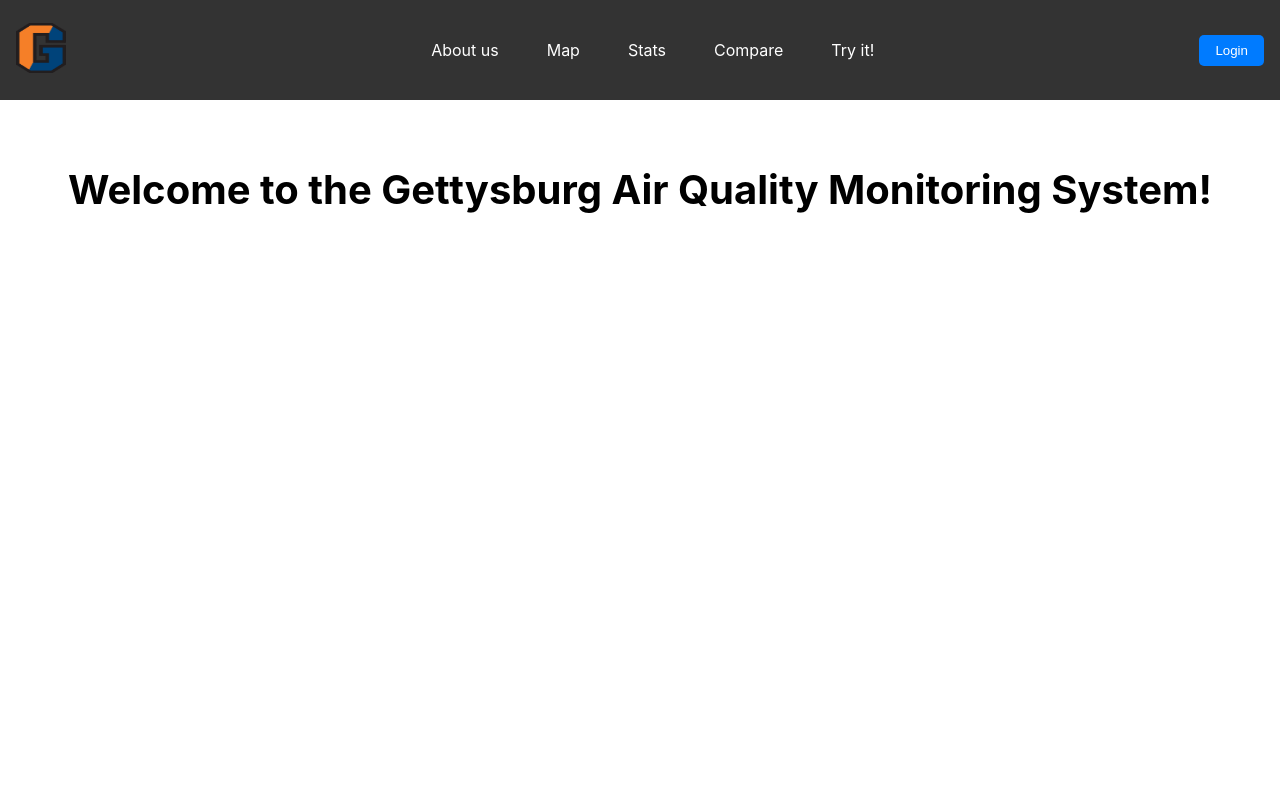
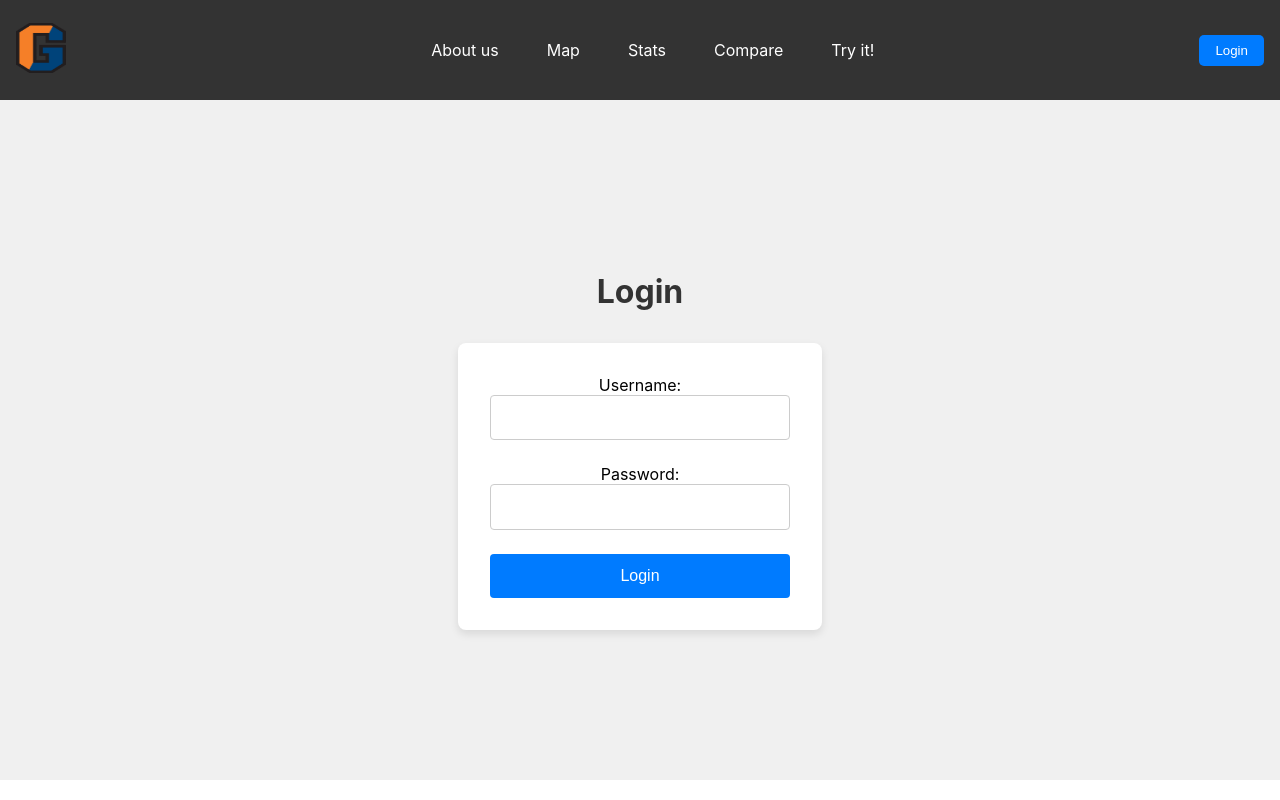
Before and after one commit to CharlieBoye8/air-quality-site, a React (Create React App) app: page /login in a window 1280 px wide. Built offline with nearby package versions, Linux system fonts and the light colour scheme; some icons are missing.

Commit message:
Changed the page navigation to React Router

```diff
--- a/package.json
+++ b/package.json
@@ -12,6 +12,7 @@
     "react-dom": "^18.3.1",
     "react-icons": "^5.3.0",
     "react-leaflet": "^4.2.1",
+    "react-router-dom": "^6.26.2",
     "react-scripts": "5.0.1",
     "web-vitals": "^2.1.4"
   },
--- a/src/App.js
+++ b/src/App.js
@@ -1,5 +1,6 @@
-import React, { useState } from 'react';
+import React from 'react';
 import './App.css';
+import { BrowserRouter as Router, Routes, Route } from 'react-router-dom';
 import Navbar from './components/Navbar';
 import Welcome from './components/Welcome';
 import Map from './components/Map';
@@ -10,35 +11,20 @@ import Login from './components/Login';
 // import Stats from './components/Stats';
 
 function App() {
-  const [activeComponent, setActiveComponent] = useState('welcome');
-
-  const renderComponent = () => {
-    switch (activeComponent) {
-      case 'welcome':
-        return <Welcome />;
-      case 'aboutUs':
-        return <AboutUs />;
-      case 'map':
-        return <Map />;
-      case 'stats':
-        // return <Stats />;
-        break;
-      case 'compare':
-        return <Compare />;
-      case 'tryIt':
-        // return <TryIt />;
-        break;
-      case 'login':
-        return <Login />;
-      default:
-        return <Welcome />;
-    }
-  };
-
   return (
     <div className="App">
-      <Navbar setActiveComponent={setActiveComponent} />  {/* Pass state setter to Navbar */}
-      {renderComponent()}  {/* Conditionally render the active component */}
+      <Router>
+        <Navbar />
+        <Routes>
+          <Route path="/" element={<Welcome />} />
+          <Route path="/about-us" element={<AboutUs />} />
+          <Route path="/map" element={<Map />} />
+          <Route path="/compare" element={<Compare />} />
+          <Route path="/login" element={<Login />} />
+          {/* <Route path="/try-it" element={<TryIt />} /> */}
+          {/* <Route path="/stats" element={<Stats />} /> */}
+        </Routes>
+      </Router>
     </div>
   );
 }
--- a/src/components/Map.js
+++ b/src/components/Map.js
@@ -2,6 +2,8 @@ import React from 'react';
 import { MapContainer, TileLayer, Marker, Popup } from 'react-leaflet';
 import 'leaflet/dist/leaflet.css';
 import 'leaflet-defaulticon-compatibility';
+import 'leaflet-defaulticon-compatibility/dist/leaflet-defaulticon-compatibility.css';
+
 
 const Map = () => {
   const position = [39.8359, -77.2311]; // Gettysburg
--- a/src/components/Navbar.js
+++ b/src/components/Navbar.js
@@ -1,23 +1,38 @@
-import React from 'react';
-import '../styles/Navbar.css';
-import logo from '../media/G.png';
+import React from "react";
+import { Link } from "react-router-dom";
+import "../styles/Navbar.css";
+import logo from "../media/G.png";
 
-const Navbar = ({ setActiveComponent }) => {
+const Navbar = () => {
   return (
     <nav className="navbar">
       <div className="logo">
-        <img onClick={() => setActiveComponent('welcome')} src={logo} alt="Gettysburg College Logo"></img>
+        <Link to="/">
+          <img src={logo} alt="Gettysburg College Logo" />
+        </Link>
       </div>
       <ul className="nav-links">
-        <li onClick={() => setActiveComponent('aboutUs')}>About us</li>
-        <li onClick={() => setActiveComponent('map')}>Map</li>
-        <li onClick={() => setActiveComponent('stats')}>Stats</li>
-        <li onClick={() => setActiveComponent('compare')}>Compare</li>
-        <li>Try it!</li>
+        <li>
+          <Link to="/about-us">About us</Link>
+        </li>
+        <li>
+          <Link to="/map">Map</Link>
+        </li>
+        <li>
+          <Link to="/stats">Stats</Link>
+        </li>
+        <li>
+          <Link to="/compare">Compare</Link>
+        </li>
+        <li>
+          <Link to="/try-it">Try it!</Link>
+        </li>
       </ul>
-      <button className="login-btn" onClick={() => setActiveComponent('login')}>Login</button>
+      <button className="login-btn">
+        <Link to="/login">Login</Link>
+      </button>
     </nav>
   );
-}
+};
 
 export default Navbar;
--- a/src/styles/Login.css
+++ b/src/styles/Login.css
@@ -2,7 +2,6 @@ html, body {
     margin: 0;
     padding: 0;
     height: 100%;
-    /* overflow: hidden; Prevent overflow caused by body */
 }
 
 .login-container {
@@ -10,8 +9,8 @@ html, body {
     flex-direction: column;
     align-items: center;
     justify-content: center;
-    height: 100vh;
-    background-color: #f0f0f0; /* Adjust to match your theme */
+    height: 85vh;
+    background-color: #f0f0f0;
 }
 
 .login-header h1 {
@@ -25,24 +24,24 @@ html, body {
     padding: 2rem;
     border-radius: 8px;
     box-shadow: 0px 4px 8px rgba(0, 0, 0, 0.1);
-    width: 300px; /* Fixed width for the form box */
+    width: 300px;
     display: flex;
     flex-direction: column;
-    align-items: center; /* Center contents horizontally */
+    align-items: center;
 }
 
 .form-group {
-    width: 100%; /* Ensure inputs take full width inside the form */
+    width: 100%;
     margin-bottom: 1.5rem;
 }
 
 .form-group input {
-    width: 100%; /* Inputs take full width of the form group */
+    width: 100%;
     padding: 0.8rem;
     border: 1px solid #ccc;
     border-radius: 4px;
     font-size: 1rem;
-    box-sizing: border-box; /* Prevents overflow from padding */
+    box-sizing: border-box;
 }
 
 .login-button {
@@ -60,7 +59,7 @@ html, body {
 .login-button {
     width: 100%;
     padding: 0.8rem;
-    background-color: #007bff; /* Blue color matching the theme */
+    background-color: #007bff;
     color: white;
     border: none;
     border-radius: 4px;
@@ -70,5 +69,5 @@ html, body {
 }
 
 .login-button:hover {
-    background-color: #0056b3; /* Darker shade on hover */
+    background-color: #0056b3;
 }
--- a/src/styles/Map.css
+++ b/src/styles/Map.css
@@ -4,7 +4,7 @@
     align-items: center;
     justify-content: center;
     height: 100vh;
-    background-color: #f0f0f0; /* Adjust to match your theme */
+    background-color: #f0f0f0;
   }
 
   .map, .stats {
@@ -19,5 +19,5 @@
     width: 450px;
     height: 450px;
     margin-left: auto;
-    margin-right: auto; /* Centers the image horizontally */
+    margin-right: auto;
   }
--- a/src/styles/Navbar.css
+++ b/src/styles/Navbar.css
@@ -20,8 +20,23 @@
 
   .nav-links li {
     list-style: none;
+    cursor: pointer;
+  }
+
+  .nav-links a {
+    text-decoration: none;
     color: white;
-    cursor: pointer;
+    font-size: 1rem;
+    transition: color 0.3s ease;
+  }
+
+  .nav-links a:hover {
+    color: #ff9800;
+  }
+
+  .login-btn a {
+    text-decoration: none;
+    color: white;
   }
 
   .login-btn {
@@ -31,4 +46,9 @@
     border: none;
     border-radius: 5px;
     cursor: pointer;
+    transition: background-color 0.3s ease;
   }
+
+  .login-btn:hover {
+    background-color: #0056b3;
+  }
```
Also changed, not shown: 1 other file (tests, documents, lock files or other folders).
